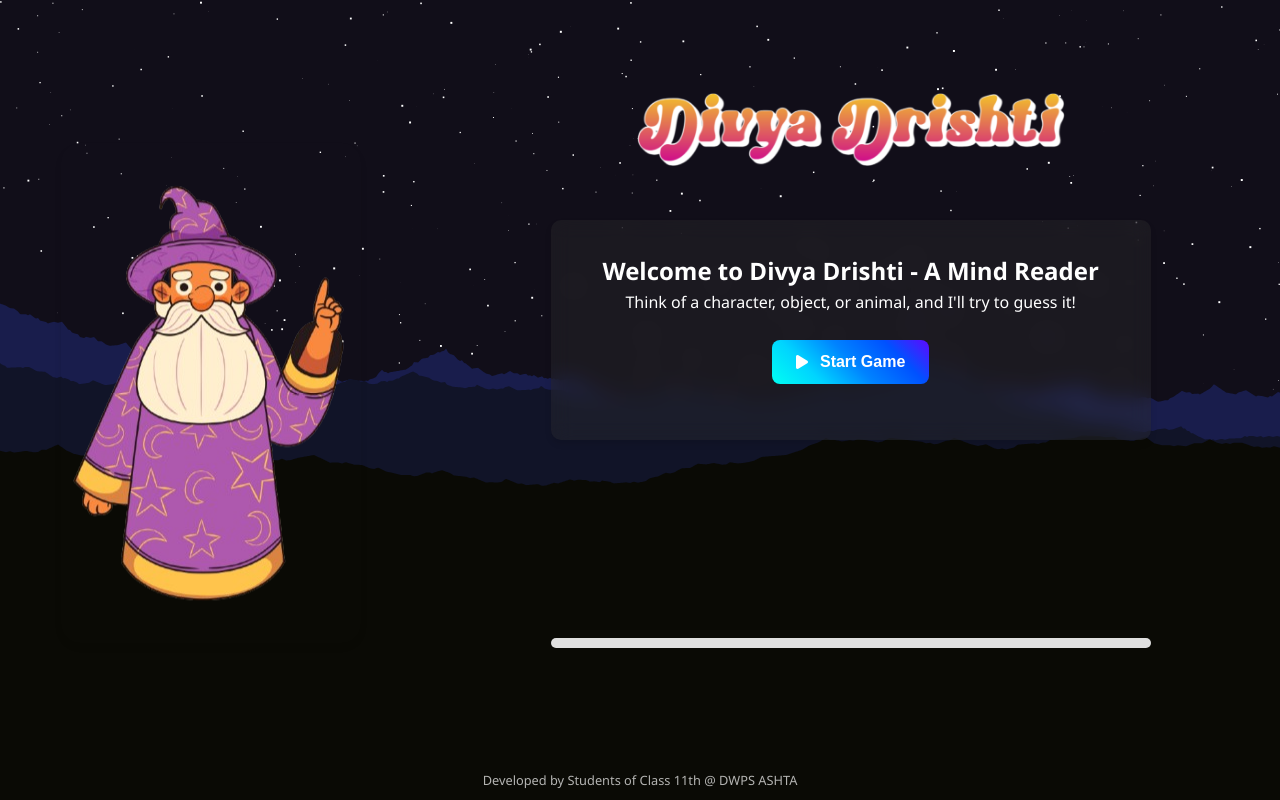
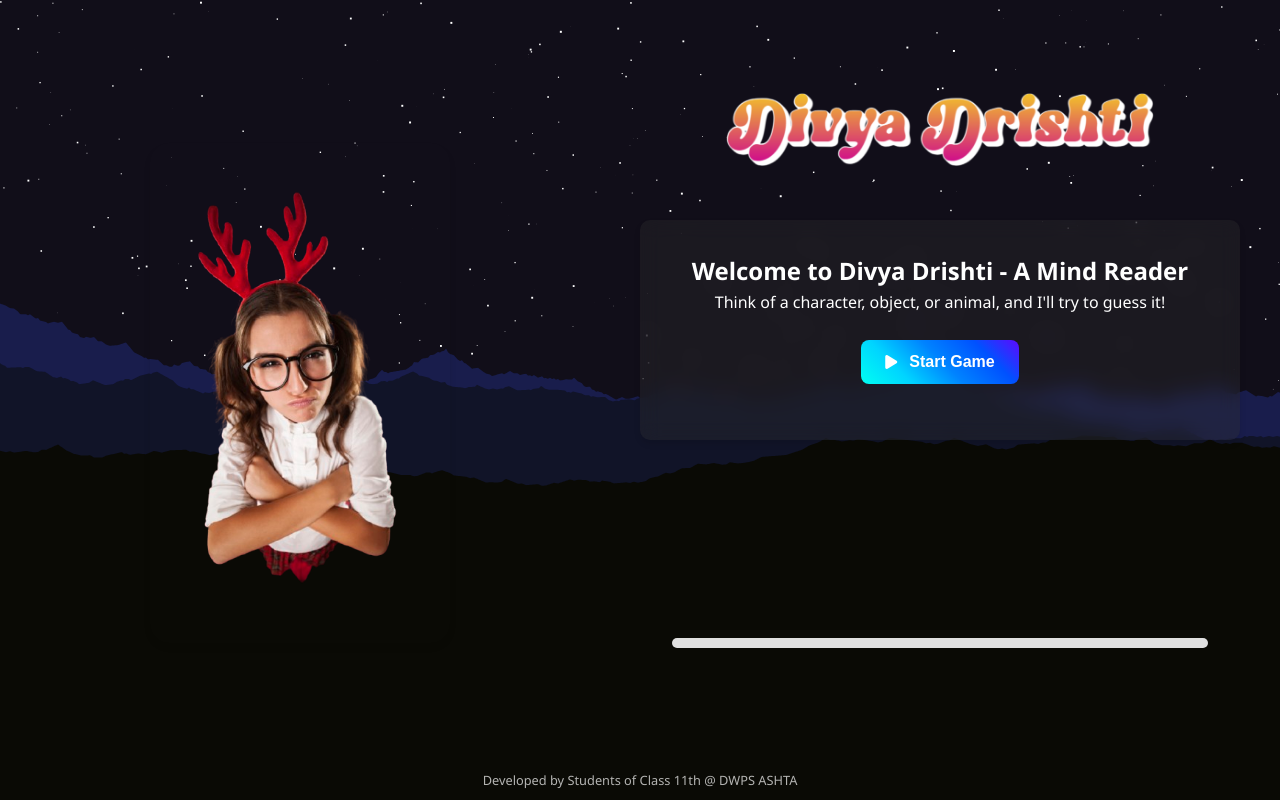
Before and after one commit to ishre/DivyaDrishti, a Flask app: page / in a window 1280 px wide. Run offline with Flask 3, Linux system fonts and the light colour scheme.

Commit message:
images and flex fix

```diff
--- a/templates/index.html
+++ b/templates/index.html
@@ -83,7 +83,7 @@
       }
 
       .main-content {
-        flex: 2;
+        flex: 1;
         padding: 4.5rem;
         position: relative;
         display: flex;
@@ -362,6 +362,40 @@
         color: rgba(255, 255, 255, 0.696);
         z-index: 2;
       }
+
+      .genie-container img {
+        position: absolute;
+        top: 0;
+        left: 0;
+        width: 100%;
+        height: 100%;
+        object-fit: contain;
+        opacity: 0;
+        animation: hardCut 12s infinite steps(1); /* Changed to 12s (4 images × 3s each) */
+      }
+
+      .genie-container img:nth-child(2) {
+        animation-delay: 3s;
+      }
+
+      .genie-container img:nth-child(3) {
+        animation-delay: 6s;
+      }
+
+      .genie-container img:nth-child(4) {
+        animation-delay: 9s; /* Added delay for fourth image */
+      }
+
+      @keyframes hardCut {
+        0%,
+        24% {
+          opacity: 1;
+        } /* Changed from 33% to 24% to accommodate 4 images */
+        25%,
+        100% {
+          opacity: 0;
+        }
+      }
     </style>
   </head>
   <body>
@@ -370,8 +404,20 @@
       <div class="genie-section">
         <div class="genie-container">
           <img
-            src="{{ url_for('static', filename='images/genie.png') }}"
-            alt="Genie"
+            src="{{ url_for('static', filename='images/img1.png') }}"
+            alt="Genie 1"
+          />
+          <img
+            src="{{ url_for('static', filename='images/img2.png') }}"
+            alt="Genie 2"
+          />
+          <img
+            src="{{ url_for('static', filename='images/img3.png') }}"
+            alt="Genie 3"
+          />
+          <img
+            src="{{ url_for('static', filename='images/img4.png') }}"
+            alt="Genie 4"
           />
         </div>
       </div>
@@ -452,7 +498,9 @@
         </div>
       </div>
     </div>
-    <span class="credits">Developed by Students of Class 11th @ DWPS ASHTA</span>
+    <span class="credits"
+      >Developed by Students of Class 11th @ DWPS ASHTA</span
+    >
 
     <!-- Audio for Gameplay -->
     <audio
@@ -472,7 +520,7 @@
     ></audio>
 
     <script>
-      const API_BASE = "https://divya-drishti-taupe.vercel.app/";
+      const API_BASE = "https://divyadrishti.vercel.app";
       let sessionId = Date.now();
       let buttonsEnabled = true;
 
```
Also changed, not shown: static/images/img1.png (added), static/images/img2.png (added), static/images/img3.png (added), static/images/img4.png (added). Lines whose indentation alone changed are shown as unchanged.
